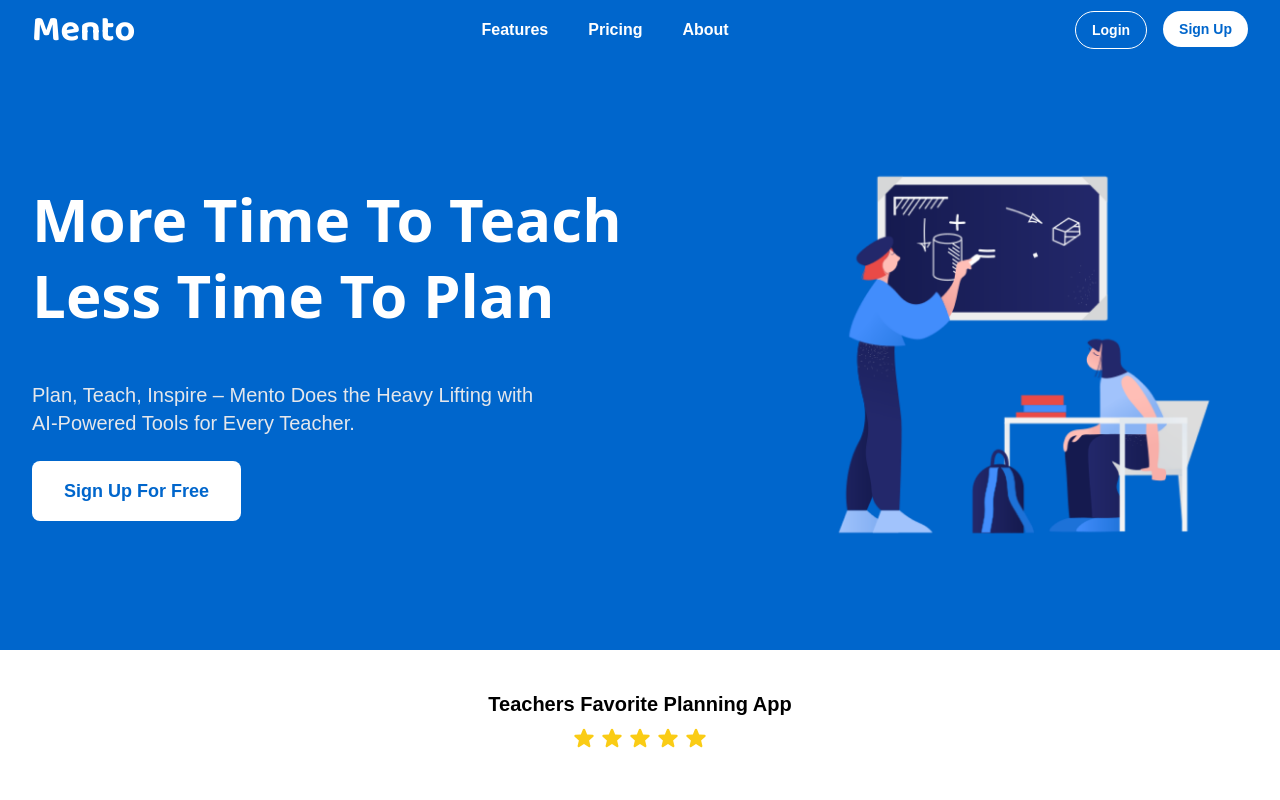
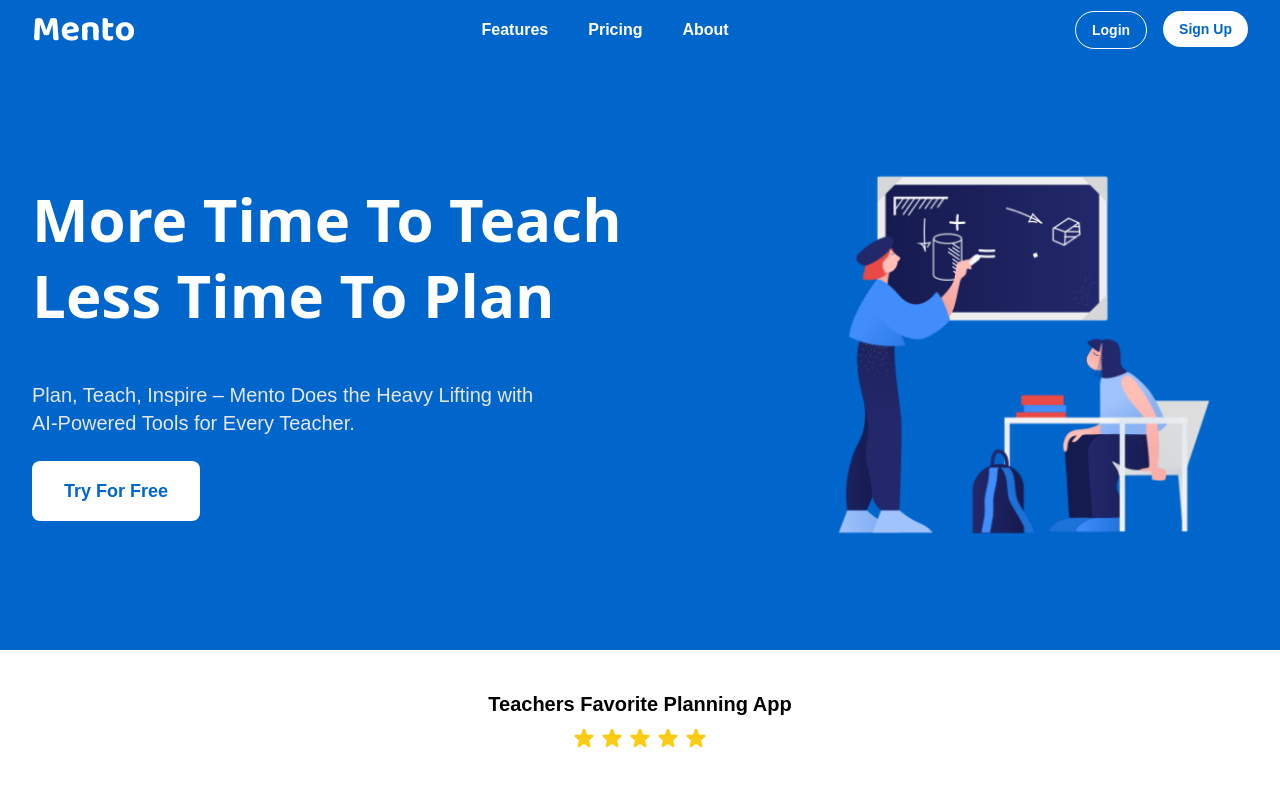
Before and after one commit to jsanch387/mento-app, a Next.js app: page / in a window 1280 px wide. Shown: the top 800 px of the page. Built offline with nearby package versions, Linux system fonts and the light colour scheme; no server answers.

Commit message:
update button message

```diff
--- a/app/features/landing/sections/HeroSection.tsx
+++ b/app/features/landing/sections/HeroSection.tsx
@@ -21,7 +21,7 @@
           </p>
           <Link href="/signup">
             <Button
-              label="Sign Up For Free"
+              label="Try For Free"
               size="large"
               bgColor="bg-white"
               textColor="text-primary"
```
